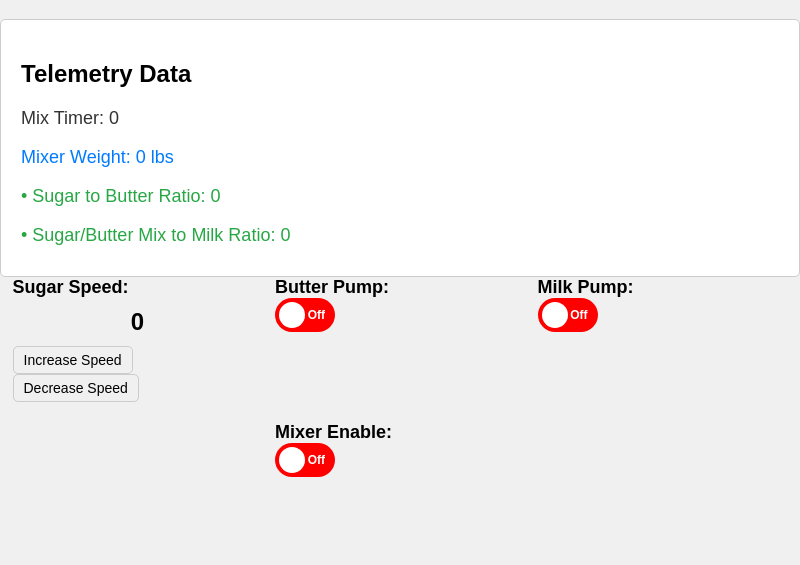
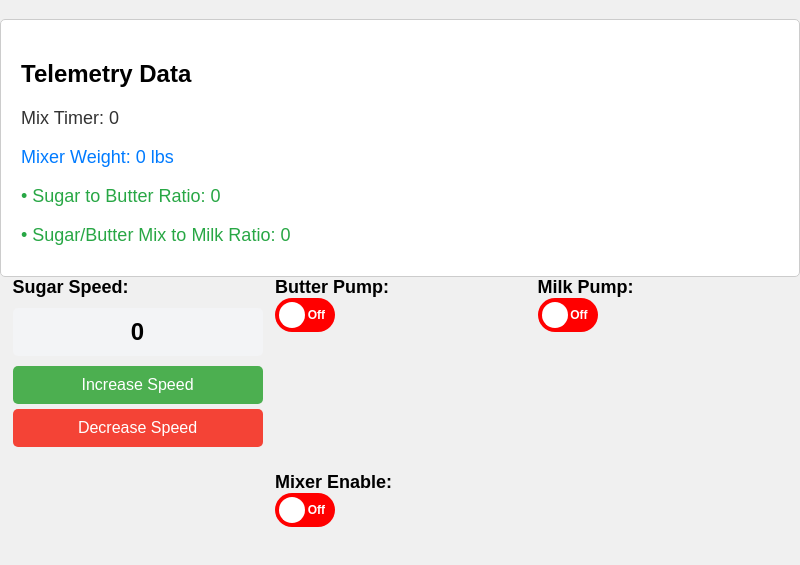
Before and after one commit to bushongTech/xbowButtercream, an Electron app: page src/index.html in a window 800 px wide. Shown: the part 89-654 px from the top of the page. Drawn offline with Linux system fonts and the light colour scheme; no server answers.

Commit message:
better layout

```diff
--- a/main.js
+++ b/main.js
@@ -18,8 +18,8 @@ function createWindow() {
     });
 
     win.loadFile('src/index.html');
-    //dev tools, uncomment if needed
-    win.webContents.openDevTools();
+    //dev tools, uncomment if needed or just hit ctrl+i
+    //win.webContents.openDevTools();
 }
 
 app.on('window-all-closed', () => {
--- a/src/styles.css
+++ b/src/styles.css
@@ -144,22 +144,39 @@ input:checked + .slider .on {
 
 /* Sugar Speed Styles */
 #sugar-speed {
+    display: block; /* This will push elements after it to a new line */
     font-size: 24px;
     font-weight: bold;
-    margin: 10px 0;
-    text-align: center;
+    padding: 10px 15px;
+    background-color: #f3f4f6; /* A subtle gray */
+    border-radius: 5px;
+    margin: 10px 0; /* Adjusted for top and bottom margin */
+    text-align: center; /* Centered text */
 }
 
-.control-item button {
-    font-size: 14px;
-    padding: 5px 10px;
-    border: 1px solid #ccc;
-    border-radius: 5px;
-    background-color: #f0f0f0;
-    cursor: pointer;
-    transition: background-color 0.3s;
+/* Button Styles */
+#increase-speed, #decrease-speed {
+    display: block; /* This makes each button take up its own line */
+    width: 100%; /* Ensures full width is taken */
+    padding: 10px 20px;
+    font-size: 16px;
+    background-color: #4CAF50; /* A greenish color for a positive action */
+    border: none;
+    cursor: pointer; /* Change cursor on hover to indicate interactivity */
+    transition: background-color 0.3s; /* Smooth transition for hover effects */
+    border-radius: 5px; /* Slightly rounded corners */
+    color: white; /* White text on colored button background */
+    margin: 5px 0; /* Spacing between buttons */
 }
 
-    .control-item button:hover {
-        background-color: #e0e0e0;
-    }
+#decrease-speed {
+    background-color: #f44336; /* A reddish color for a negative action */
+}
+
+#increase-speed:hover {
+    background-color: #45a049; /* Slightly darker shade of green on hover */
+}
+
+#decrease-speed:hover {
+    background-color: #d32f2f; /* Slightly darker shade of red on hover */
+}
```
